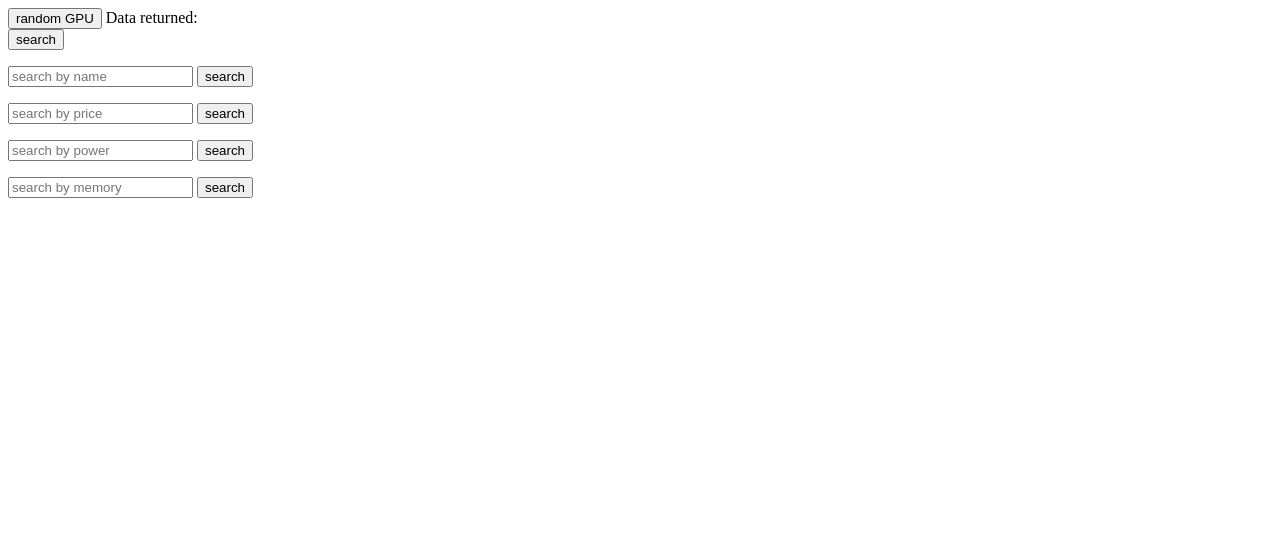
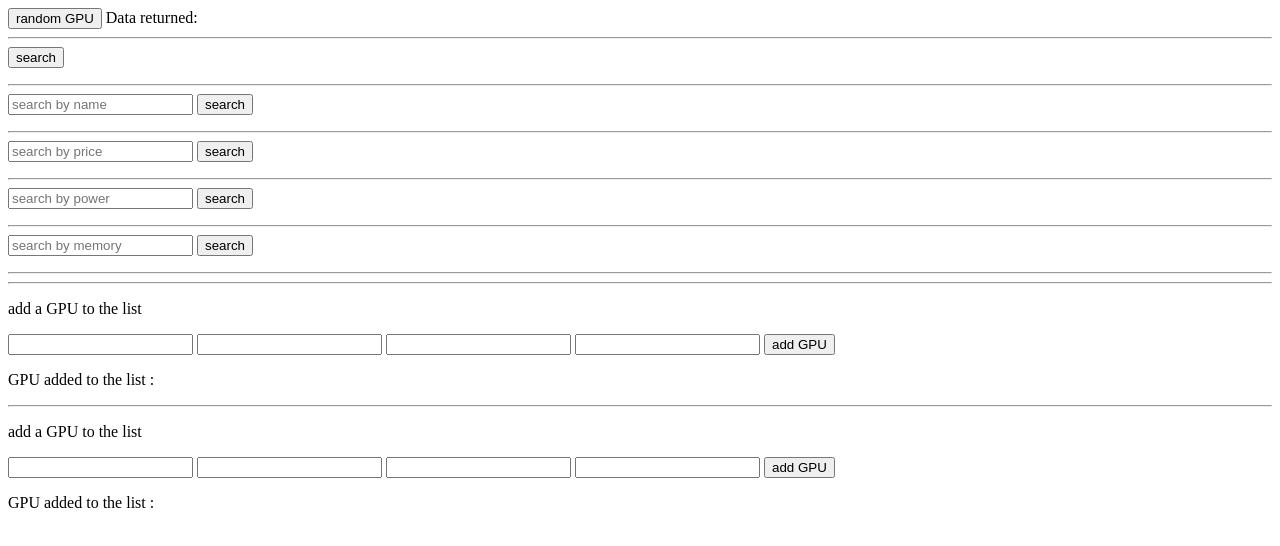
Before and after one commit to ThibaudWagemans/eindproject_front_end, a plain HTML site: page basisproject.html in a window 1280 px wide. Drawn offline with nearby package versions, Linux system fonts and the light colour scheme.

Commit message:
add GPU to list works

```diff
--- a/basisproject.html
+++ b/basisproject.html
@@ -19,6 +19,8 @@
     <button x-on:click="getData">random GPU</button>
     Data returned: <strong x-text="responsedata.name">Placeholder</strong>
     </div>
+
+    <hr>
 
     <!-- show all GPUs -->
     <div x-data="{
@@ -44,6 +46,7 @@
                 <p x-text="GPU.memory"></p>
                 <span> power:  </span>
                 <p x-text="GPU.power"></p>
+                <hr>
 
             </li>
 
@@ -52,6 +55,7 @@
     </ul>
     </div>
 
+    <hr>
 
     <!-- search by name -->
     <div x-data="{
@@ -75,6 +79,8 @@
     </ul>
     </div>
 
+    <hr>
+
     <!-- search by price -->
     <div x-data="{
         responsedata: [],
@@ -97,6 +103,7 @@
     </ul>
     </div>
 
+    <hr>
 
     <!-- search by power -->
     <div x-data="{
@@ -120,6 +127,8 @@
     </ul>
     </div>
 
+    <hr>
+
     <!-- search by memory -->
     <div x-data="{
         responsedata: [],
@@ -142,6 +151,95 @@
     </ul>
     </div>
 
+    <hr>
+
+    <!-- add GPU to list -->
+    <div class="row">
+        <div class="col-sm">
+          <div class="card">
+            <div class="card-body">
+              <hr>
+              <p class="card-text">add a GPU to the list</p>
+              <div x-data="{
+                responsedata: null,
+                name: '',
+                price: '',
+                memory: '',
+                power: '',
+                async postquote() {
+                  this.responsedata = await (await fetch('http://127.0.0.1:8000/add/?name=' + this.name + '&price=' + this.price + '&memory=' + this.memory + '&power=' + this.power, {
+                    method: 'POST',
+                    body: JSON.stringify({
+                    content: this.postcustomquote,
+                    body: 'bar',
+                  }),
+                  headers: {
+                    'Content-type': 'application/json; charset=UTF-8',
+                  },
+                  })).json();
+                },
+              }">
+                <input type="text" x-model="name">
+                <input type="text" x-model="price">
+                <input type="text" x-model="memory">
+                <input type="text" x-model="power">
+                <button class="btn btn-primary" x-on:click="postquote">add GPU</button>
+                <p class="api-output"> GPU added to the list :
+                    <span x-text="responsedata.name"></span>
+                    <span x-text="responsedata.price"></span>
+                    <span x-text="responsedata.memory"></span>
+                    <span x-text="responsedata.power"></span>
+                </p>
+              </div>
+            </div>
+          </div>
+        </div>
+      </div>
+
+
+      <!-- update GPU to list -->
+      <div class="row">
+        <div class="col-sm">
+          <div class="card">
+            <div class="card-body">
+              <hr>
+              <p class="card-text">add a GPU to the list</p>
+              <div x-data="{
+                responsedata: null,
+                name: '',
+                price: '',
+                memory: '',
+                power: '',
+                async postquote() {
+                  this.responsedata = await (await fetch('http://127.0.0.1:8000/add/?name=' + this.name + '&price=' + this.price + '&memory=' + this.memory + '&power=' + this.power, {
+                    method: 'POST',
+                    body: JSON.stringify({
+                    content: this.postcustomquote,
+                    body: 'bar',
+                  }),
+                  headers: {
+                    'Content-type': 'application/json; charset=UTF-8',
+                  },
+                  })).json();
+                },
+              }">
+                <input type="text" x-model="name">
+                <input type="text" x-model="price">
+                <input type="text" x-model="memory">
+                <input type="text" x-model="power">
+                <button class="btn btn-primary" x-on:click="postquote">add GPU</button>
+                <p class="api-output"> GPU added to the list :
+                    <span x-text="responsedata.name"></span>
+                    <span x-text="responsedata.price"></span>
+                    <span x-text="responsedata.memory"></span>
+                    <span x-text="responsedata.power"></span>
+                </p>
+              </div>
+            </div>
+          </div>
+        </div>
+      </div>
+
 
 
 </body>
```
